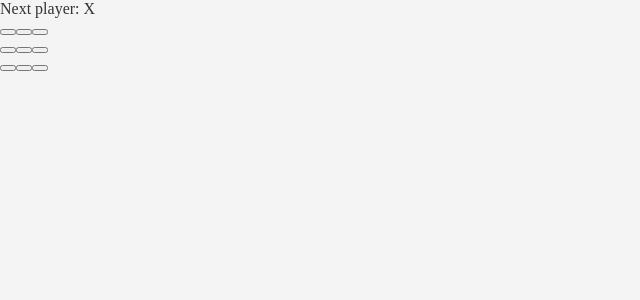
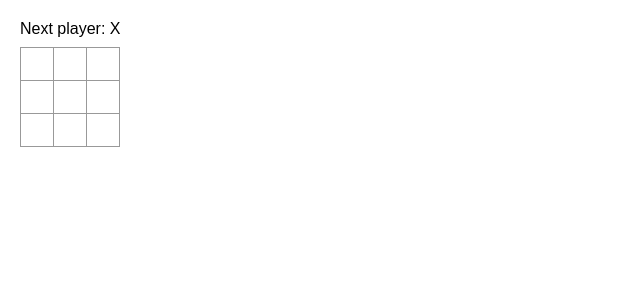
Before and after one commit to KatheRojasO/tic-tac-toe, a React (Vite) app: page / in a window 1280 px wide. Shown: the top 300 px of the page, without its empty margins (0-640 px from the left). Built offline with nearby package versions, Linux system fonts and the light colour scheme.

Commit message:
Implement CSS styles for better layout and component styling

```diff
--- a/src/assets/styles/base/layout.css
+++ b/src/assets/styles/base/layout.css
@@ -1,6 +1,5 @@
 body {
-  color: #333;
-  background-color: #f4f4f4;
-  margin: 0;
+  font-family: sans-serif;
+  margin: 20px;
   padding: 0;
 }
--- /dev/null
+++ b/src/assets/styles/components/Board.css
@@ -0,0 +1,10 @@
+.board-row:after {
+  clear: both;
+  content: '';
+  display: flex;
+  justify-content: center;
+}
+
+.status {
+  margin-bottom: 10px;
+}
--- a/src/assets/styles/components/Square.css
+++ b/src/assets/styles/components/Square.css
@@ -0,0 +1,14 @@
+.square {
+  background: #fff;
+  border: 1px solid #999;
+  float: left;
+  font-size: 24px;
+  font-weight: bold;
+  line-height: 34px;
+  height: 34px;
+  margin-right: -1px;
+  margin-top: -1px;
+  padding: 0;
+  text-align: center;
+  width: 34px;
+}
--- a/src/assets/styles/styles.css
+++ b/src/assets/styles/styles.css
@@ -1 +1,3 @@
-@import "./base/layout.css"
+@import "./base/layout.css";
+@import "./components/Square.css";
+@import "./components/Board.css";
```
